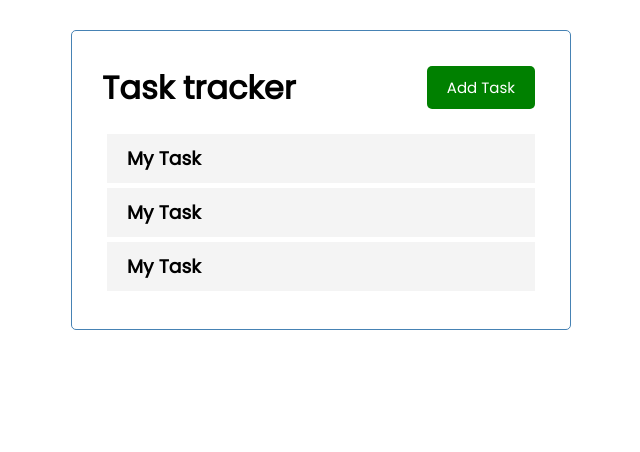
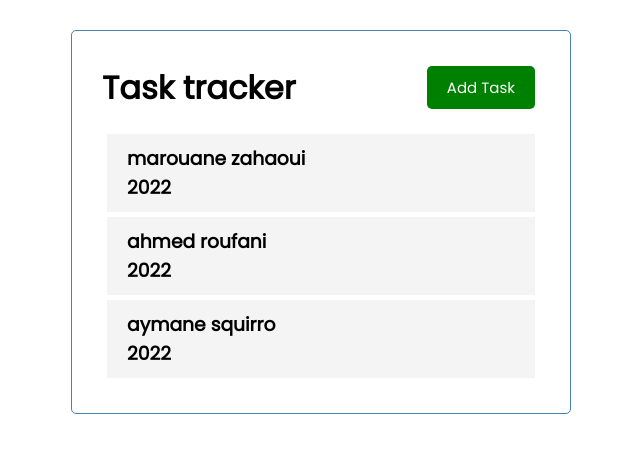
Before and after one commit to marouaneXan/Simple-app-with-reactjs, a React (Create React App) app: page / in a window 1280 px wide. Shown: the top 452 px of the page, without its empty margins (319-959 px from the left). Built offline with nearby package versions, Linux system fonts and the light colour scheme.

Commit message:
display all tasks

```diff
--- a/src/App.js
+++ b/src/App.js
@@ -17,7 +17,7 @@ function App() {
           reminder: true,
         },
         {
-          id: 1,
+          id: 3,
           text: "aymane squirro",
           day: 2022,
           reminder: true,
--- a/src/components/Task.js
+++ b/src/components/Task.js
@@ -1,7 +1,8 @@
-const Task = () => {
+const Task = (props) => {
   return (
     <div className="task">
-        <h3>My Task</h3>
+        <h3>{props.task.text}</h3>
+        <h3>{props.task.day}</h3>
     </div>
   )
 }
```
